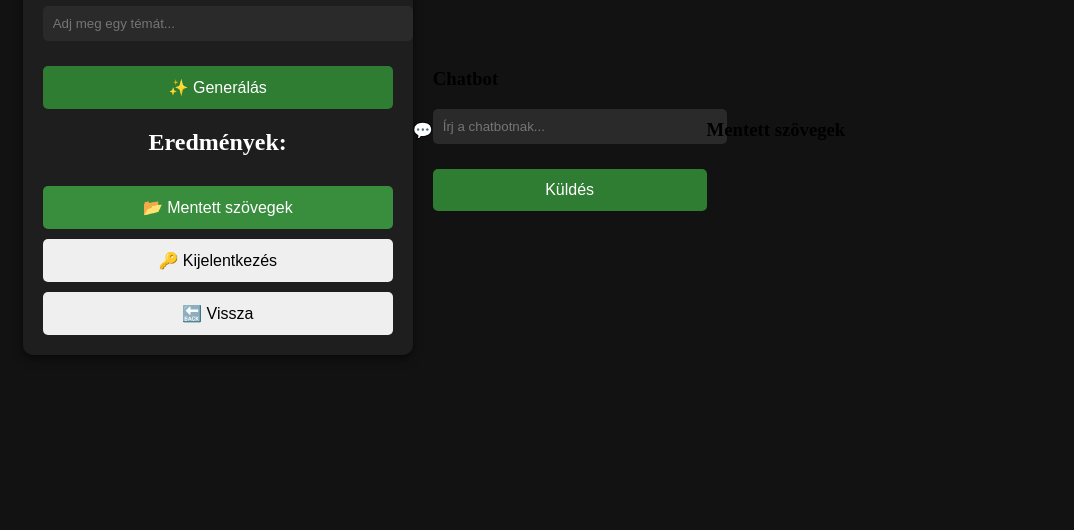
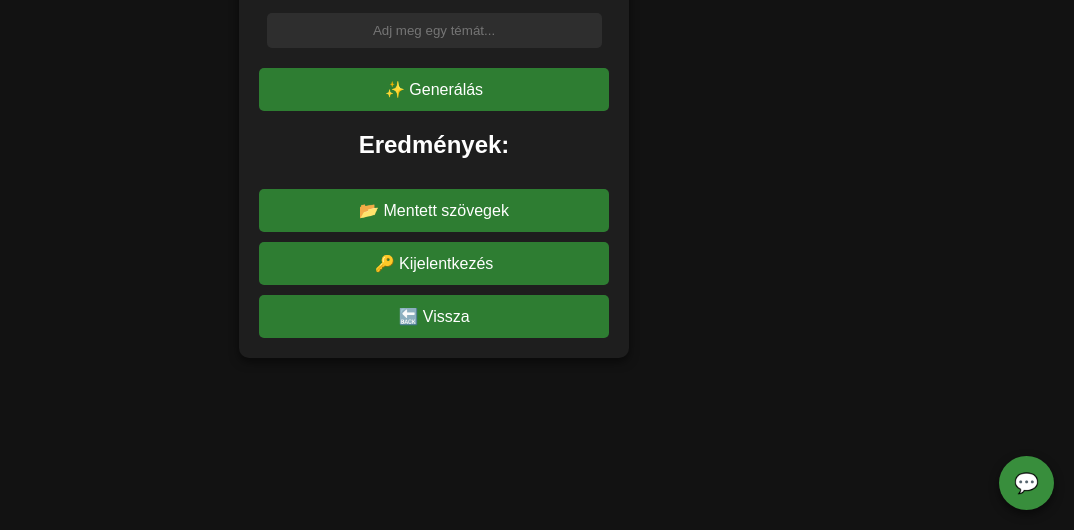
Before and after one commit to Takiii23/Marketingappigazi, a website: page public/app.html in a window 1280 px wide. Shown: the part 270-800 px from the top of the page, without its empty margins (206-1280 px from the left). Drawn offline with Linux system fonts and the light colour scheme.

Commit message:
Kitöltő mezők középre igazítása

```diff
--- a/public/style.css
+++ b/public/style.css
@@ -1,66 +1,56 @@
-html, body {
-    height: 100%;
-    margin: 0;
-    padding: 0;
+/* Alap stílusok */
+body {
     background-color: #121212;
+    color: white;
+    font-family: Arial, sans-serif;
     display: flex;
     justify-content: center;
     align-items: center;
+    height: 100vh;
+    margin: 0;
 }
 
+/* Konténer beállítások */
 .container {
     background-color: #1e1e1e;
     padding: 20px;
     border-radius: 10px;
-    box-shadow: 0px 4px 10px rgba(0, 0, 0, 0.5);
+    box-shadow: 0 4px 10px rgba(0, 0, 0, 0.5);
     text-align: center;
-    width: 100%;
-    max-width: 350px;
+    width: 350px;
 }
 
-h2 {
+/* Bemeneti mezők középre igazítása */
+input {
+    width: 90%;
+    padding: 10px;
+    margin: 10px 0;
+    border: none;
+    border-radius: 5px;
+    background-color: #2e2e2e;
     color: white;
-    margin-bottom: 20px;
+    text-align: center;
 }
 
-input {
-    width: 100%;
-    padding: 10px;
-    margin-bottom: 15px;
-    border-radius: 5px;
-    border: none;
-    background-color: #2a2a2a;
-    color: white;
-}
-
+/* Gombok stílusa */
 button {
     width: 100%;
     padding: 12px;
     margin-top: 10px;
+    background-color: #2e7d32;
+    color: white;
     border: none;
-    border-radius: 5px;
     cursor: pointer;
     font-size: 16px;
+    border-radius: 5px;
+    transition: 0.3s;
 }
 
-button:first-of-type {
-    background-color: #2e7d32;
-    color: white;
-}
-
-button:first-of-type:hover {
+button:hover {
     background-color: #1b5e20;
 }
 
-button:nth-of-type(2) {
-    background-color: #388e3c;
-    color: white;
-}
-
-button:nth-of-type(2):hover {
-    background-color: #2e7d32;
-}
-
+/* Vissza gomb */
 .back-button {
     background-color: #757575;
     color: white;
@@ -70,3 +60,38 @@ button:nth-of-type(2):hover {
 .back-button:hover {
     background-color: #616161;
 }
+
+/* Chatbot ikon */
+.chatbot-icon {
+    position: fixed;
+    bottom: 20px;
+    right: 20px;
+    background-color: #388e3c;
+    color: white;
+    padding: 15px;
+    border-radius: 50%;
+    cursor: pointer;
+    font-size: 20px;
+    box-shadow: 0 4px 10px rgba(0, 0, 0, 0.5);
+}
+
+.chatbot-icon:hover {
+    background-color: #2e7d32;
+}
+
+/* Popup ablak */
+.popup {
+    position: fixed;
+    bottom: 100px;
+    right: 20px;
+    background-color: #1e1e1e;
+    padding: 15px;
+    border-radius: 12px;
+    box-shadow: 0px 4px 10px rgba(0, 0, 0, 0.5);
+    width: 300px;
+}
+
+/* Elrejtett elemek */
+.hidden {
+    display: none;
+}
```
